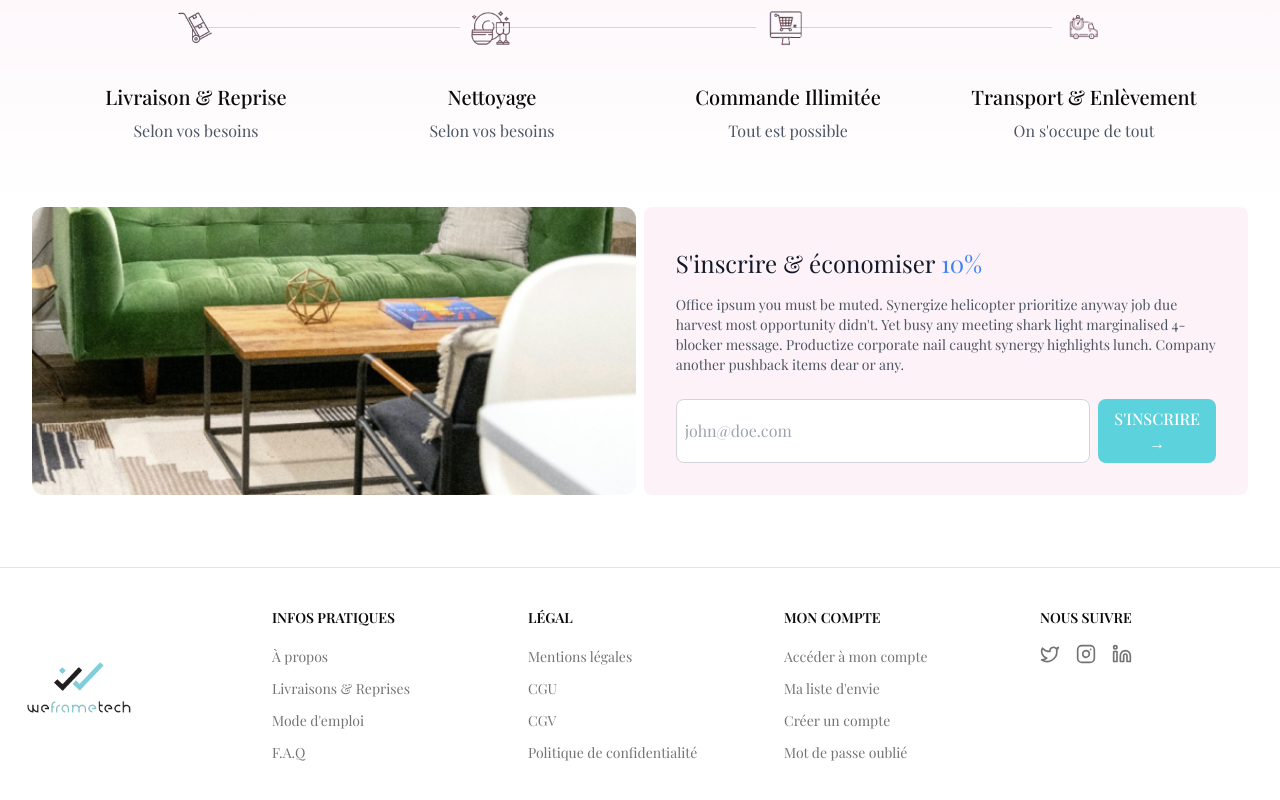
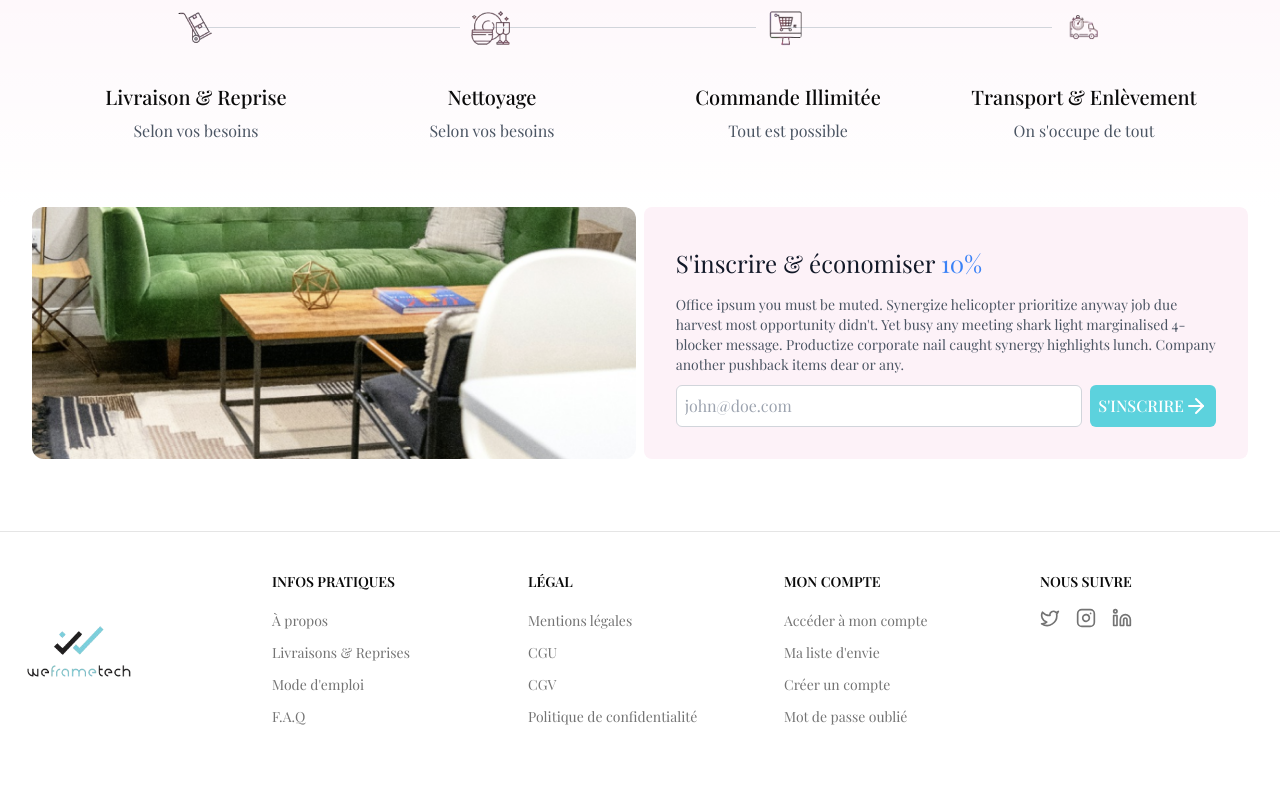
Before and after one commit to Harshitcoding/internship_assignment, a Next.js app: page / in a window 1280 px wide. Shown: the part 2063-2863 px from the top of the page. After the commit the page ends 2839 px from the top, so only its background shows below. Built offline with nearby package versions, Linux system fonts and the light colour scheme; a web font is replaced by a local one.

Commit message:
styled the button

```diff
--- a/components/SubscribeSection.tsx
+++ b/components/SubscribeSection.tsx
@@ -1,3 +1,4 @@
+import { ArrowRight } from "lucide-react";
 import Image from "next/image";
 
 export default function SubscribeSection() {
@@ -30,19 +31,20 @@ export default function SubscribeSection() {
                         </p>
                     </div>
 
-          <form className="mt-4 sm:mt-6 flex flex-col sm:flex-row gap-2">
+                    <form className=" flex flex-col sm:flex-row gap-2">
                         <input
                             type="email"
                             placeholder="john@doe.com"
-              className="w-full sm:flex-grow p-2 border border-gray-300 rounded-lg focus:outline-none focus:ring-2 focus:ring-blue-500"
+                            className="w-full p-2 border border-gray-300 rounded-md focus:ring-2 focus:ring-blue-400"
                         />
                         <button
                             type="submit"
-              className="w-full sm:w-auto px-4 py-2 mt-2 sm:mt-0 bg-[#5CD2DD] text-white rounded-lg font-medium hover:bg-blue-600 transition"
+                            className="w-full p-2 flex items-center justify-center text-center sm:w-auto mt-2 sm:mt-0 bg-[#5CD2DD] text-white rounded-md font-medium hover:bg-blue-500 transition"
                         >
-              S'INSCRIRE →
+                            S'INSCRIRE <ArrowRight />
                         </button>
                     </form>
+
                 </div>
             </div>
         </div>
```
Lines whose indentation alone changed are shown as unchanged.
